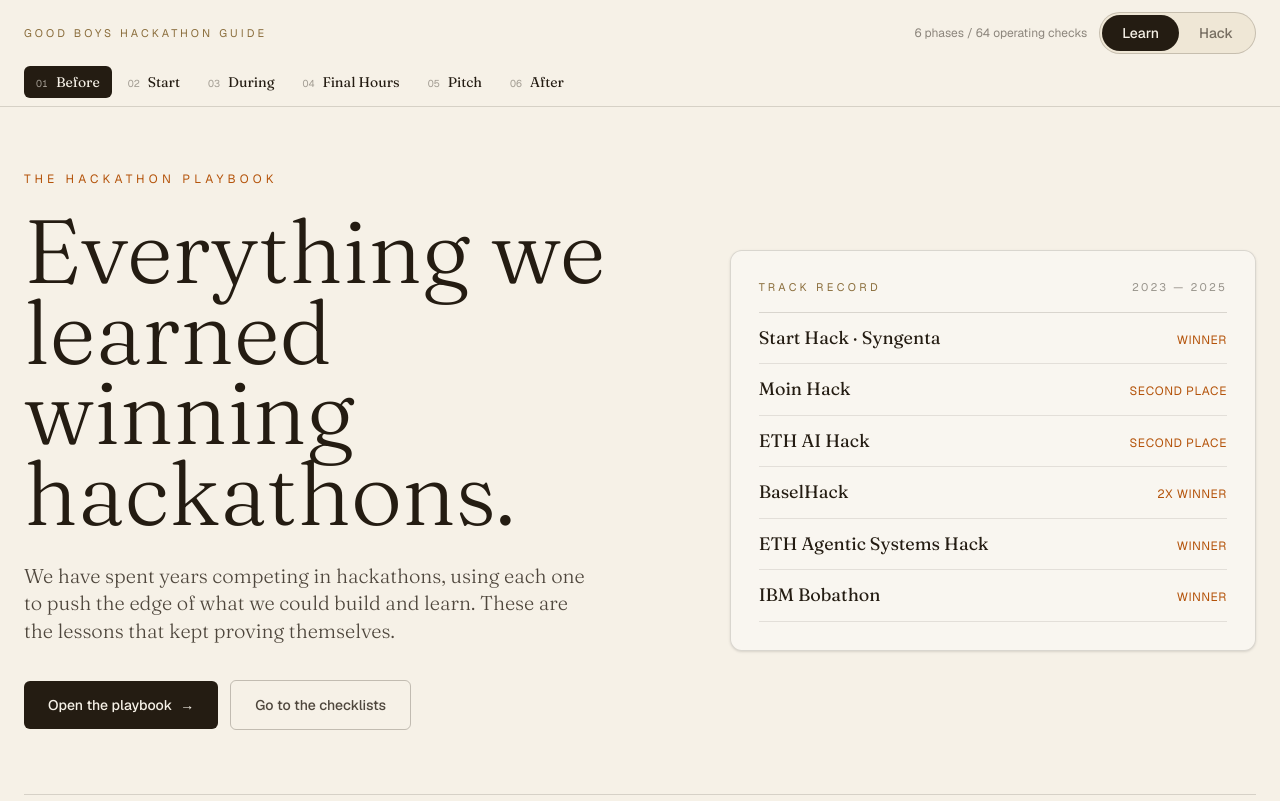
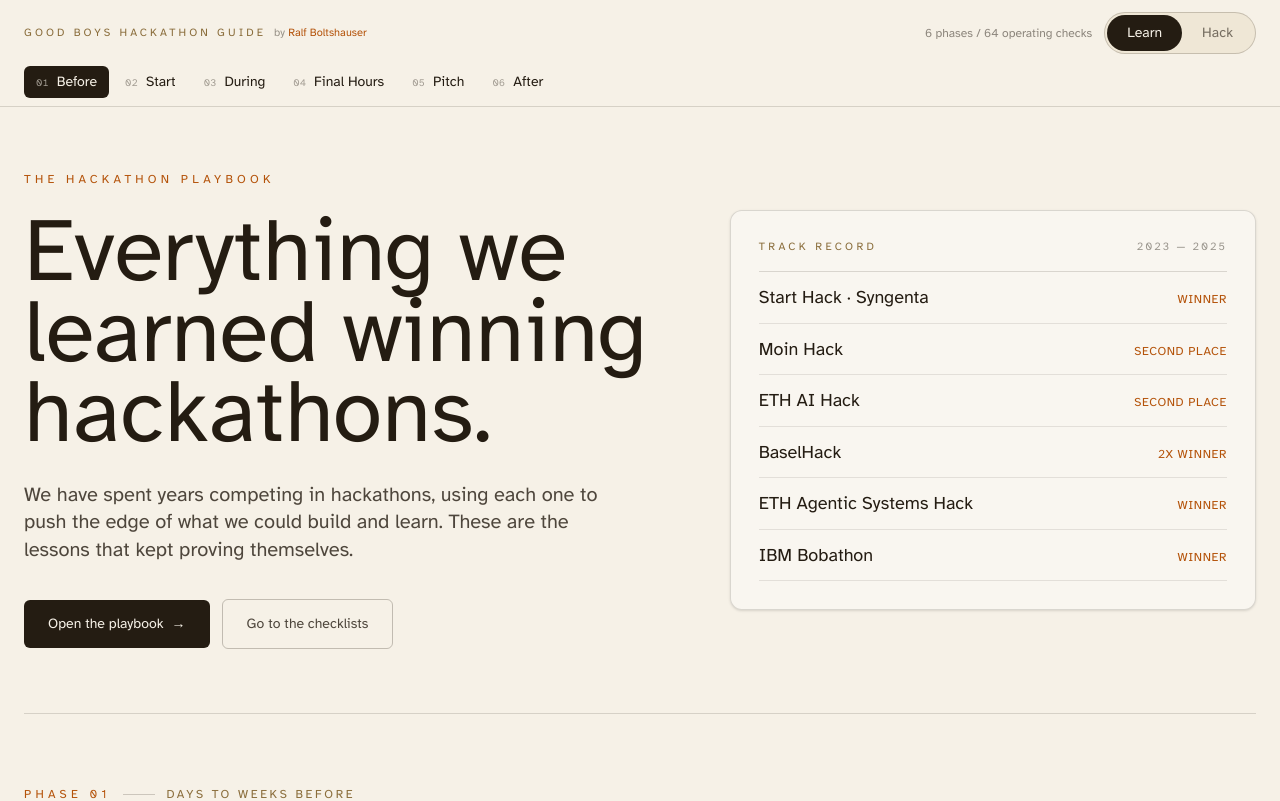
Before and after one commit to ralfboltshauser/hackathon-guidebook, a Next.js app: page / in a window 1280 px wide. Shown: the top 801 px of the page. Built offline with nearby package versions, Linux system fonts and the light colour scheme.

Commit message:
Update typography and header attribution

```diff
--- a/app/Guidebook.tsx
+++ b/app/Guidebook.tsx
@@ -93,6 +93,7 @@ export function Guidebook() {
     <div className="min-h-screen bg-[#f6f1e7] font-serif text-[#241c12]">
       <div className="sticky top-0 z-30 border-b border-[#241c12]/15 bg-[#f6f1e7]/95 backdrop-blur">
         <div className="mx-auto flex max-w-7xl flex-col gap-3 px-4 py-3 sm:px-6 lg:flex-row lg:items-center lg:justify-between">
+          <div className="flex flex-wrap items-baseline gap-x-2 gap-y-1">
             <button
               onClick={() => {
                 setPhaseIdx(0);
@@ -102,6 +103,18 @@ export function Guidebook() {
             >
               Good Boys Hackathon Guide
             </button>
+            <span className="font-sans text-[11px] text-[#241c12]/45">
+              by{" "}
+              <a
+                href="https://www.linkedin.com/in/ralfboltshauser/"
+                target="_blank"
+                rel="noreferrer"
+                className="text-[#b4530a] underline-offset-4 transition-colors hover:text-[#241c12] hover:underline"
+              >
+                Ralf Boltshauser
+              </a>
+            </span>
+          </div>
 
           <div className="flex items-center justify-between gap-3 lg:justify-end">
             <div className="hidden font-sans text-xs text-[#241c12]/50 sm:block">
--- a/app/globals.css
+++ b/app/globals.css
@@ -8,9 +8,9 @@
 @theme inline {
   --color-background: var(--background);
   --color-foreground: var(--foreground);
-  --font-sans: var(--font-geist-sans);
-  --font-mono: var(--font-geist-mono);
-  --font-serif: var(--font-fraunces);
+  --font-sans: var(--font-atkinson);
+  --font-mono: var(--font-atkinson);
+  --font-serif: var(--font-atkinson);
 }
 
 @media (prefers-color-scheme: dark) {
@@ -23,5 +23,5 @@
 body {
   background: var(--background);
   color: var(--foreground);
-  font-family: Arial, Helvetica, sans-serif;
+  font-family: var(--font-atkinson), Arial, Helvetica, sans-serif;
 }
--- a/app/layout.tsx
+++ b/app/layout.tsx
@@ -1,44 +1,12 @@
 import type { Metadata } from "next";
-import {
-  Geist,
-  Geist_Mono,
-  Fraunces,
-  Space_Grotesk,
-  Archivo_Black,
-  DM_Serif_Display,
-} from "next/font/google";
+import { Atkinson_Hyperlegible } from "next/font/google";
 import { AgentationDev } from "./AgentationDev";
 import "./globals.css";
 
-const geistSans = Geist({
-  variable: "--font-geist-sans",
-  subsets: ["latin"],
-});
-
-const geistMono = Geist_Mono({
-  variable: "--font-geist-mono",
-  subsets: ["latin"],
-});
-
-const fraunces = Fraunces({
-  variable: "--font-fraunces",
-  subsets: ["latin"],
-});
-
-const spaceGrotesk = Space_Grotesk({
-  variable: "--font-space-grotesk",
-  subsets: ["latin"],
-});
-
-const archivoBlack = Archivo_Black({
-  variable: "--font-archivo-black",
-  weight: "400",
-  subsets: ["latin"],
-});
-
-const dmSerif = DM_Serif_Display({
-  variable: "--font-dm-serif",
-  weight: "400",
+const atkinson = Atkinson_Hyperlegible({
+  variable: "--font-atkinson",
+  weight: ["400", "700"],
+  style: ["normal", "italic"],
   subsets: ["latin"],
 });
 
@@ -102,7 +70,7 @@ export default function RootLayout({
   return (
     <html
       lang="en"
-      className={`${geistSans.variable} ${geistMono.variable} ${fraunces.variable} ${spaceGrotesk.variable} ${archivoBlack.variable} ${dmSerif.variable} h-full antialiased`}
+      className={`${atkinson.variable} h-full antialiased`}
     >
       <body className="min-h-full flex flex-col">
         {children}
```
Lines whose indentation alone changed are shown as unchanged.
